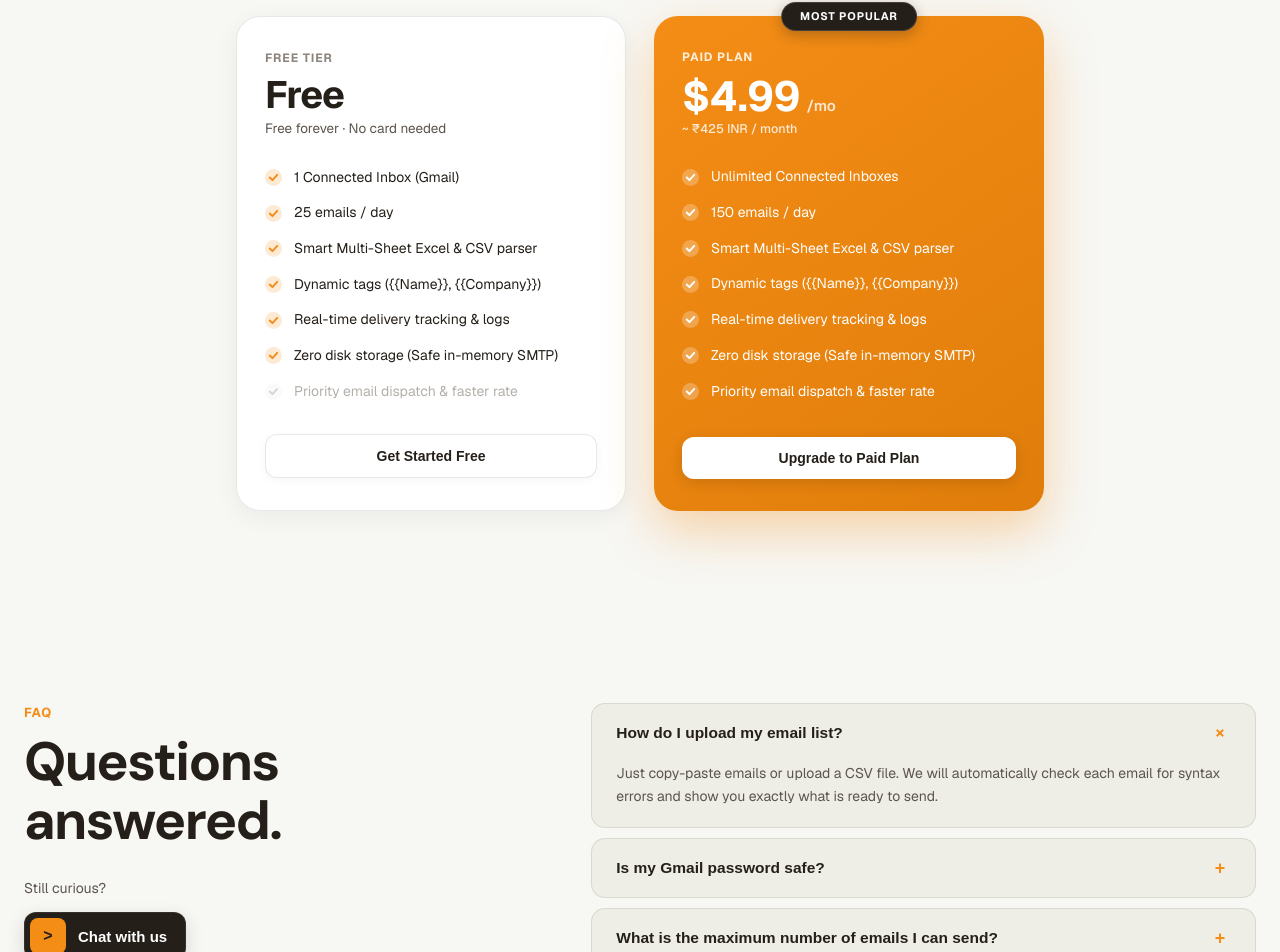
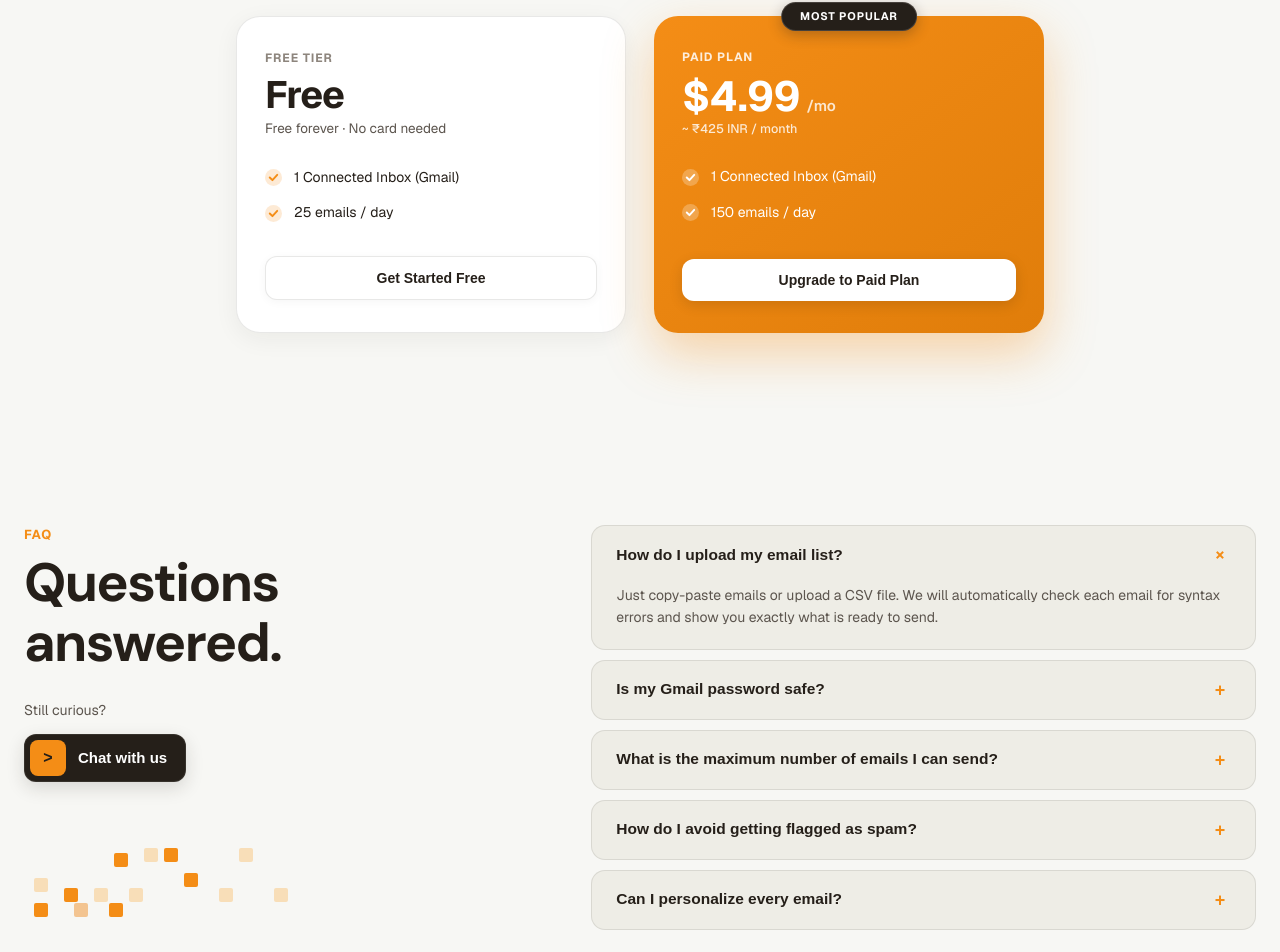
Before and after one commit to DarkPegasus24/Outreacio, a React (Vite) app in the folder outreacio-frontend/: page / in a window 1280 px wide. Shown: the part 2586-3538 px from the top of the page. Built offline with nearby package versions, Linux system fonts and the light colour scheme; no server answers.

Commit message:
Simplify landing page pricing section to match pricing page

```diff
--- a/outreacio-frontend/src/components/LandingPage.jsx
+++ b/outreacio-frontend/src/components/LandingPage.jsx
@@ -749,41 +749,6 @@ export default function LandingPage({ onLaunchApp, onNavigateContact }) {
                   </svg>
                   <span>25 emails / day</span>
                 </div>
-                <div style={{ display: 'flex', alignItems: 'center', gap: '12px', fontSize: '14px', color: 'var(--text-primary)' }}>
-                  <svg width="17" height="17" viewBox="0 0 16 16" fill="none" style={{ flexShrink: 0 }}>
-                    <circle cx="8" cy="8" r="8" fill="var(--accent, #f48d16)" opacity="0.18" />
-                    <path d="M4.5 8l2.5 2.5 4.5-5" stroke="var(--accent, #f48d16)" strokeWidth="1.8" strokeLinecap="round" strokeLinejoin="round" />
-                  </svg>
-                  <span>Smart Multi-Sheet Excel &amp; CSV parser</span>
-                </div>
-                <div style={{ display: 'flex', alignItems: 'center', gap: '12px', fontSize: '14px', color: 'var(--text-primary)' }}>
-                  <svg width="17" height="17" viewBox="0 0 16 16" fill="none" style={{ flexShrink: 0 }}>
-                    <circle cx="8" cy="8" r="8" fill="var(--accent, #f48d16)" opacity="0.18" />
-                    <path d="M4.5 8l2.5 2.5 4.5-5" stroke="var(--accent, #f48d16)" strokeWidth="1.8" strokeLinecap="round" strokeLinejoin="round" />
-                  </svg>
-                  <span>Dynamic tags (&#123;&#123;Name&#125;&#125;, &#123;&#123;Company&#125;&#125;)</span>
-                </div>
-                <div style={{ display: 'flex', alignItems: 'center', gap: '12px', fontSize: '14px', color: 'var(--text-primary)' }}>
-                  <svg width="17" height="17" viewBox="0 0 16 16" fill="none" style={{ flexShrink: 0 }}>
-                    <circle cx="8" cy="8" r="8" fill="var(--accent, #f48d16)" opacity="0.18" />
-                    <path d="M4.5 8l2.5 2.5 4.5-5" stroke="var(--accent, #f48d16)" strokeWidth="1.8" strokeLinecap="round" strokeLinejoin="round" />
-                  </svg>
-                  <span>Real-time delivery tracking &amp; logs</span>
-                </div>
-                <div style={{ display: 'flex', alignItems: 'center', gap: '12px', fontSize: '14px', color: 'var(--text-primary)' }}>
-                  <svg width="17" height="17" viewBox="0 0 16 16" fill="none" style={{ flexShrink: 0 }}>
-                    <circle cx="8" cy="8" r="8" fill="var(--accent, #f48d16)" opacity="0.18" />
-                    <path d="M4.5 8l2.5 2.5 4.5-5" stroke="var(--accent, #f48d16)" strokeWidth="1.8" strokeLinecap="round" strokeLinejoin="round" />
-                  </svg>
-                  <span>Zero disk storage (Safe in-memory SMTP)</span>
-                </div>
-                <div style={{ display: 'flex', alignItems: 'center', gap: '12px', fontSize: '14px', color: 'var(--text-muted)' }}>
-                  <svg width="17" height="17" viewBox="0 0 16 16" fill="none" style={{ flexShrink: 0, opacity: 0.35 }}>
-                    <circle cx="8" cy="8" r="8" fill="var(--text-muted)" opacity="0.1" />
-                    <path d="M4.5 8l2.5 2.5 4.5-5" stroke="var(--text-muted)" strokeWidth="1.8" strokeLinecap="round" strokeLinejoin="round" />
-                  </svg>
-                  <span style={{ opacity: 0.65 }}>Priority email dispatch &amp; faster rate</span>
-                </div>
               </div>
             </div>
 
@@ -889,7 +854,7 @@ export default function LandingPage({ onLaunchApp, onNavigateContact }) {
                     <circle cx="8" cy="8" r="8" fill="#ffffff" opacity="0.25" />
                     <path d="M4.5 8l2.5 2.5 4.5-5" stroke="#ffffff" strokeWidth="1.8" strokeLinecap="round" strokeLinejoin="round" />
                   </svg>
-                  <span>Unlimited Connected Inboxes</span>
+                  <span>1 Connected Inbox (Gmail)</span>
                 </div>
                 <div style={{ display: 'flex', alignItems: 'center', gap: '12px', fontSize: '14px', color: '#ffffff' }}>
                   <svg width="17" height="17" viewBox="0 0 16 16" fill="none" style={{ flexShrink: 0 }}>
@@ -897,41 +862,6 @@ export default function LandingPage({ onLaunchApp, onNavigateContact }) {
                     <path d="M4.5 8l2.5 2.5 4.5-5" stroke="#ffffff" strokeWidth="1.8" strokeLinecap="round" strokeLinejoin="round" />
                   </svg>
                   <span>150 emails / day</span>
-                </div>
-                <div style={{ display: 'flex', alignItems: 'center', gap: '12px', fontSize: '14px', color: '#ffffff' }}>
-                  <svg width="17" height="17" viewBox="0 0 16 16" fill="none" style={{ flexShrink: 0 }}>
-                    <circle cx="8" cy="8" r="8" fill="#ffffff" opacity="0.25" />
-                    <path d="M4.5 8l2.5 2.5 4.5-5" stroke="#ffffff" strokeWidth="1.8" strokeLinecap="round" strokeLinejoin="round" />
-                  </svg>
-                  <span>Smart Multi-Sheet Excel &amp; CSV parser</span>
-                </div>
-                <div style={{ display: 'flex', alignItems: 'center', gap: '12px', fontSize: '14px', color: '#ffffff' }}>
-                  <svg width="17" height="17" viewBox="0 0 16 16" fill="none" style={{ flexShrink: 0 }}>
-                    <circle cx="8" cy="8" r="8" fill="#ffffff" opacity="0.25" />
-                    <path d="M4.5 8l2.5 2.5 4.5-5" stroke="#ffffff" strokeWidth="1.8" strokeLinecap="round" strokeLinejoin="round" />
-                  </svg>
-                  <span>Dynamic tags (&#123;&#123;Name&#125;&#125;, &#123;&#123;Company&#125;&#125;)</span>
-                </div>
-                <div style={{ display: 'flex', alignItems: 'center', gap: '12px', fontSize: '14px', color: '#ffffff' }}>
-                  <svg width="17" height="17" viewBox="0 0 16 16" fill="none" style={{ flexShrink: 0 }}>
-                    <circle cx="8" cy="8" r="8" fill="#ffffff" opacity="0.25" />
-                    <path d="M4.5 8l2.5 2.5 4.5-5" stroke="#ffffff" strokeWidth="1.8" strokeLinecap="round" strokeLinejoin="round" />
-                  </svg>
-                  <span>Real-time delivery tracking &amp; logs</span>
-                </div>
-                <div style={{ display: 'flex', alignItems: 'center', gap: '12px', fontSize: '14px', color: '#ffffff' }}>
-                  <svg width="17" height="17" viewBox="0 0 16 16" fill="none" style={{ flexShrink: 0 }}>
-                    <circle cx="8" cy="8" r="8" fill="#ffffff" opacity="0.25" />
-                    <path d="M4.5 8l2.5 2.5 4.5-5" stroke="#ffffff" strokeWidth="1.8" strokeLinecap="round" strokeLinejoin="round" />
-                  </svg>
-                  <span>Zero disk storage (Safe in-memory SMTP)</span>
-                </div>
-                <div style={{ display: 'flex', alignItems: 'center', gap: '12px', fontSize: '14px', color: '#ffffff' }}>
-                  <svg width="17" height="17" viewBox="0 0 16 16" fill="none" style={{ flexShrink: 0 }}>
-                    <circle cx="8" cy="8" r="8" fill="#ffffff" opacity="0.25" />
-                    <path d="M4.5 8l2.5 2.5 4.5-5" stroke="#ffffff" strokeWidth="1.8" strokeLinecap="round" strokeLinejoin="round" />
-                  </svg>
-                  <span>Priority email dispatch &amp; faster rate</span>
                 </div>
               </div>
             </div>
```
